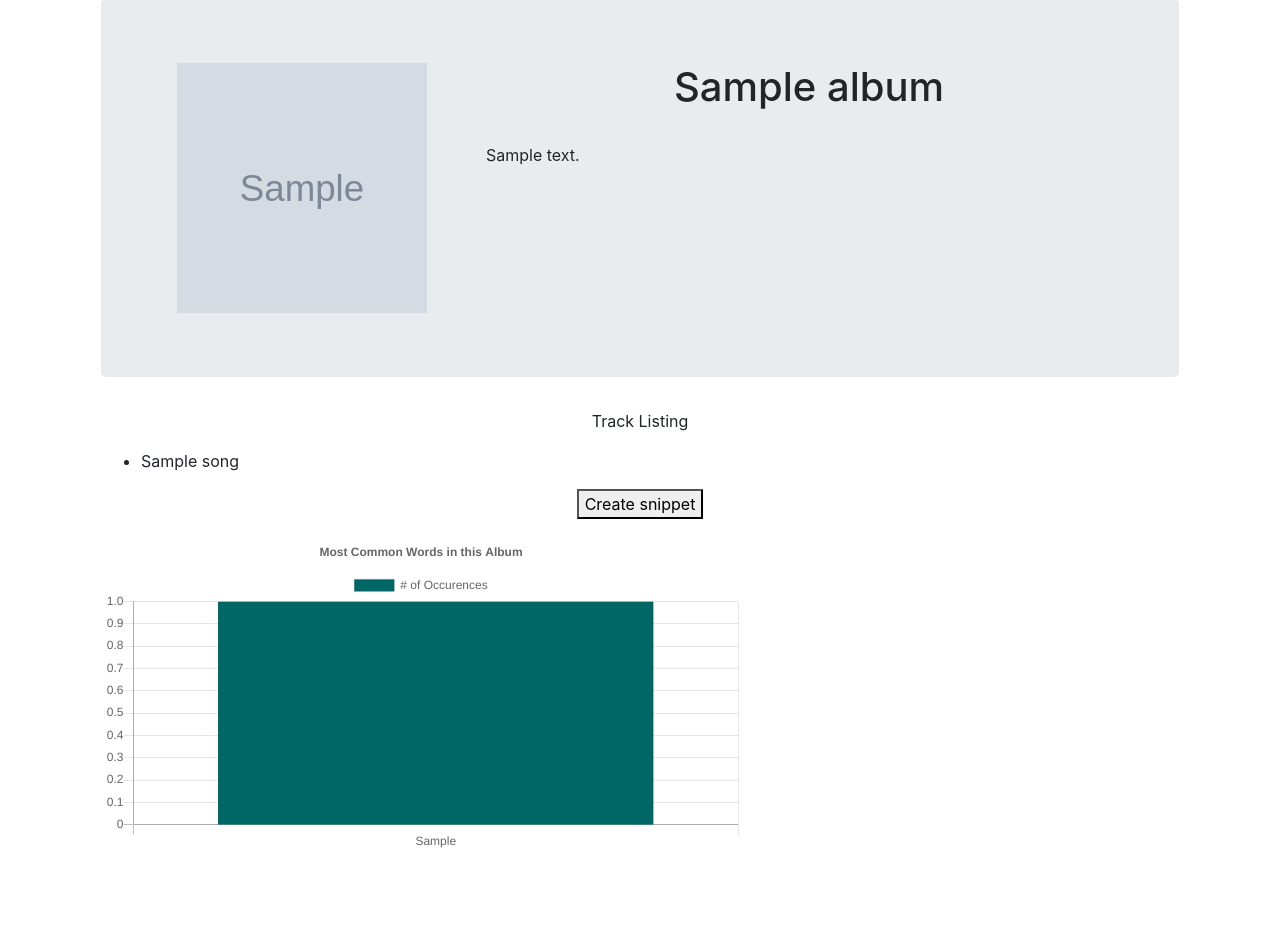
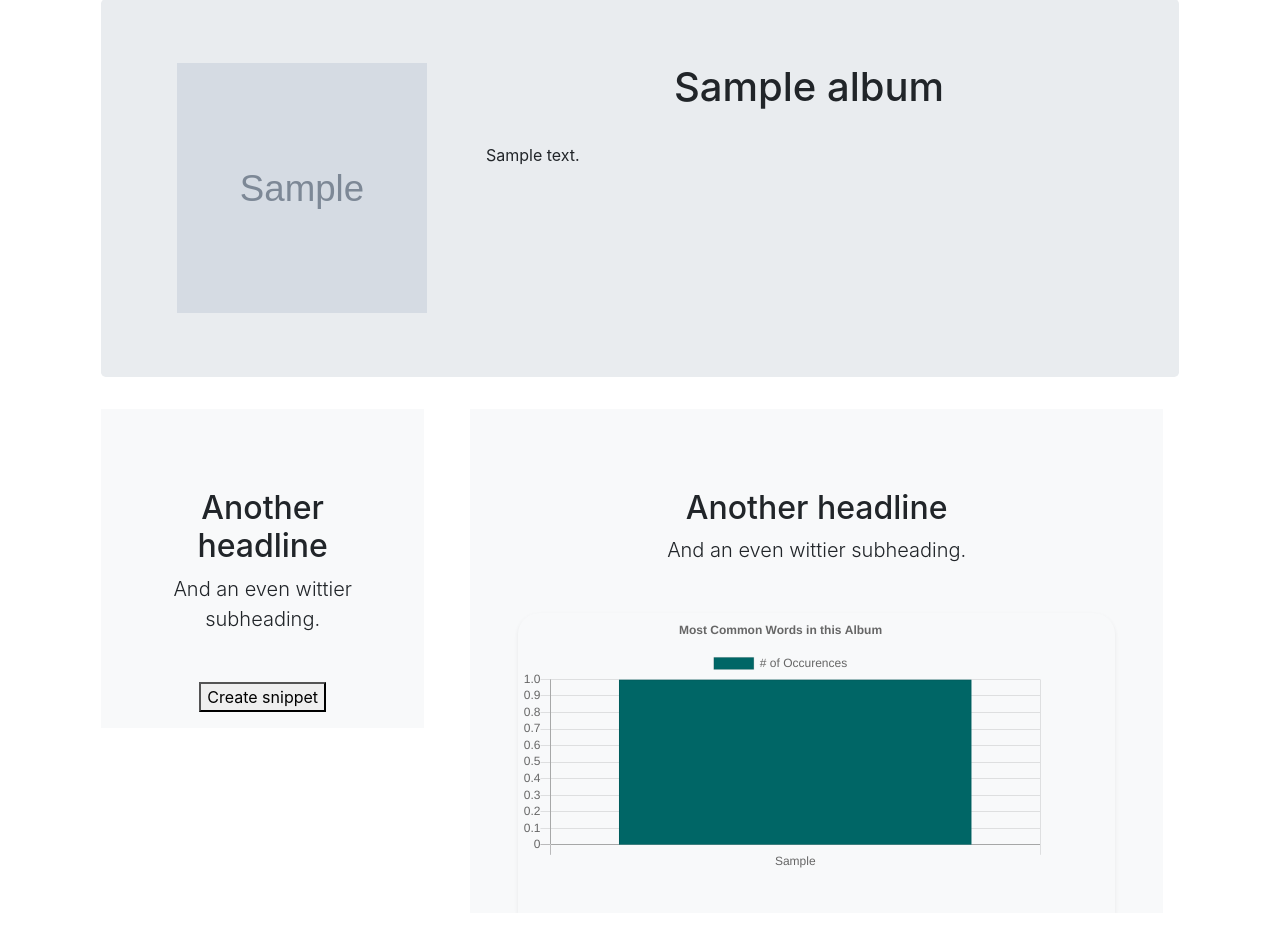
Before and after one commit to dianasch/snippets, a Flask app: page /albums/1 in a window 1280 px wide. Shown: the part 73-1002 px from the top of the page. Before the commit the page ends 921 px from the top, so only its background shows below. Run offline with Flask 2, Linux system fonts and the light colour scheme; tables that the repository leaves empty hold one stand-in row (values such as "Sample post"); grey boxes marked "Sample" are stand-in pictures; some libraries are stand-ins or nearby versions.

Commit message:
Removes track listing from album details page and plays with layout.

```diff
--- a/static/js/snippet.js
+++ b/static/js/snippet.js
@@ -1,5 +1,6 @@
 "use strict";
 // alert('This is my js code')
+
 
 
 $(document).ready(function() {
--- a/templates/album_details.html
+++ b/templates/album_details.html
@@ -56,19 +56,15 @@
     </div>
 </section>
 
-{% if songs %}
-
-    <p>Track Listing</p>
-    {% for song in songs %}
-
-    <ul>
-        <li>{{ song.title }}</li>
-    </ul>
-    {% endfor %}
-
-{% endif %}
-
-{% if album_id | int > 8 %}
+<div class="row">
+    <div class="col-4">
+        <div class="bg-light mr-md-3 pt-3 px-3 pt-md-5 px-md-5 text-center overflow-hidden">
+            <div class="my-3 p-3">
+            <h2 class="display-5">Another headline</h2>
+            <p class="lead">And an even wittier subheading.</p>
+            </div>
+            <div>
+            {% if album_id | int > 8 %}
 <form action='/albums/{{album.album_id}}/snippet' id ="create-snippet">
     <label for="taylor-swift-album">Choose a Taylor Swift Album for your mash-up:</label><br>
     <select name="taylor-swift-album" required>
@@ -86,6 +82,54 @@
     <button type="submit">Create snippet</button>
 </form>
 
+{% else %}
+
+<form action='/albums/{{album.album_id}}/snippet' id="create-ts-snippet">
+<button type="submit">Create snippet</button>
+</form>
+
+{% endif %}
+
+<p id="display-snippet"></p>
+
+
+
+            </div>
+        </div>
+    </div>
+
+    <div class="col-8">
+
+            <div class="bg-light mr-md-3 pt-3 px-3 pt-md-5 px-md-5 text-center overflow-hidden">
+                <div class="my-3 py-3">
+                    <h2 class="display-5">Another headline</h2>
+                    <p class="lead">And an even wittier subheading.</p>
+
+                </div>
+                <div class="bg-light shadow-sm mx-auto" style="width: 100%; height: 300px; border-radius: 21px 21px 0 0;">
+                    <div class="chart-container" style="position: relative; height:30vh; width:41vw">
+                        <canvas id="albumChart"></canvas>
+                    </div>
+                </div>
+            </div>
+
+    </div>
+
+</div>
+</div>
+
+<!-- {% if songs %}
+
+    <p>Track Listing</p>
+    {% for song in songs %}
+
+    <ul>
+        <li>{{ song.title }}</li>
+    </ul>
+    {% endfor %}
+
+{% endif %} -->
+
 <script>
     $('#create-snippet').on('submit', (evt) => {
         evt.preventDefault();
@@ -100,12 +144,6 @@
         });
     });
 </script>
-
-{% else %}
-
-<form action='/albums/{{album.album_id}}/snippet' id="create-ts-snippet">
-<button type="submit">Create snippet</button>
-</form>
 
 <script>
     $('#create-ts-snippet').on('submit', (evt) => {
@@ -122,16 +160,6 @@
     });
 </script>
 
-{% endif %}
-
-
-
-<p id="display-snippet"></p>
-
-
-<div class="chart-container" style="position: relative; height:30vh; width:50vw">
-    <canvas id="albumChart"></canvas>
-</div>
 <script src="https://cdn.jsdelivr.net/npm/chart.js@2.8.0"></script>
 <script>
 const ctx = document.getElementById('albumChart');
--- a/templates/base.html
+++ b/templates/base.html
@@ -35,6 +35,7 @@
     {% block after_body %}{% endblock %}
 
     <script src="https://code.jquery.com/jquery-3.5.1.js" integrity="sha256-QWo7LDvxbWT2tbbQ97B53yJnYU3WhH/C8ycbRAkjPDc=" crossorigin="anonymous"></script>
+    <script src="https://cdn.jsdelivr.net/npm/chart.js@2.8.0"></script>
     <script src="/static/js/snippet.js"></script>
     <script src="https://cdnjs.cloudflare.com/ajax/libs/popper.js/1.12.9/umd/popper.min.js" integrity="sha384-ApNbgh9B+Y1QKtv3Rn7W3mgPxhU9K/ScQsAP7hUibX39j7fakFPskvXusvfa0b4Q" crossorigin="anonymous"></script>
     <script src="https://maxcdn.bootstrapcdn.com/bootstrap/4.0.0/js/bootstrap.min.js" integrity="sha384-JZR6Spejh4U02d8jOt6vLEHfe/JQGiRRSQQxSfFWpi1MquVdAyjUar5+76PVCmYl" crossorigin="anonymous"></script>
```
